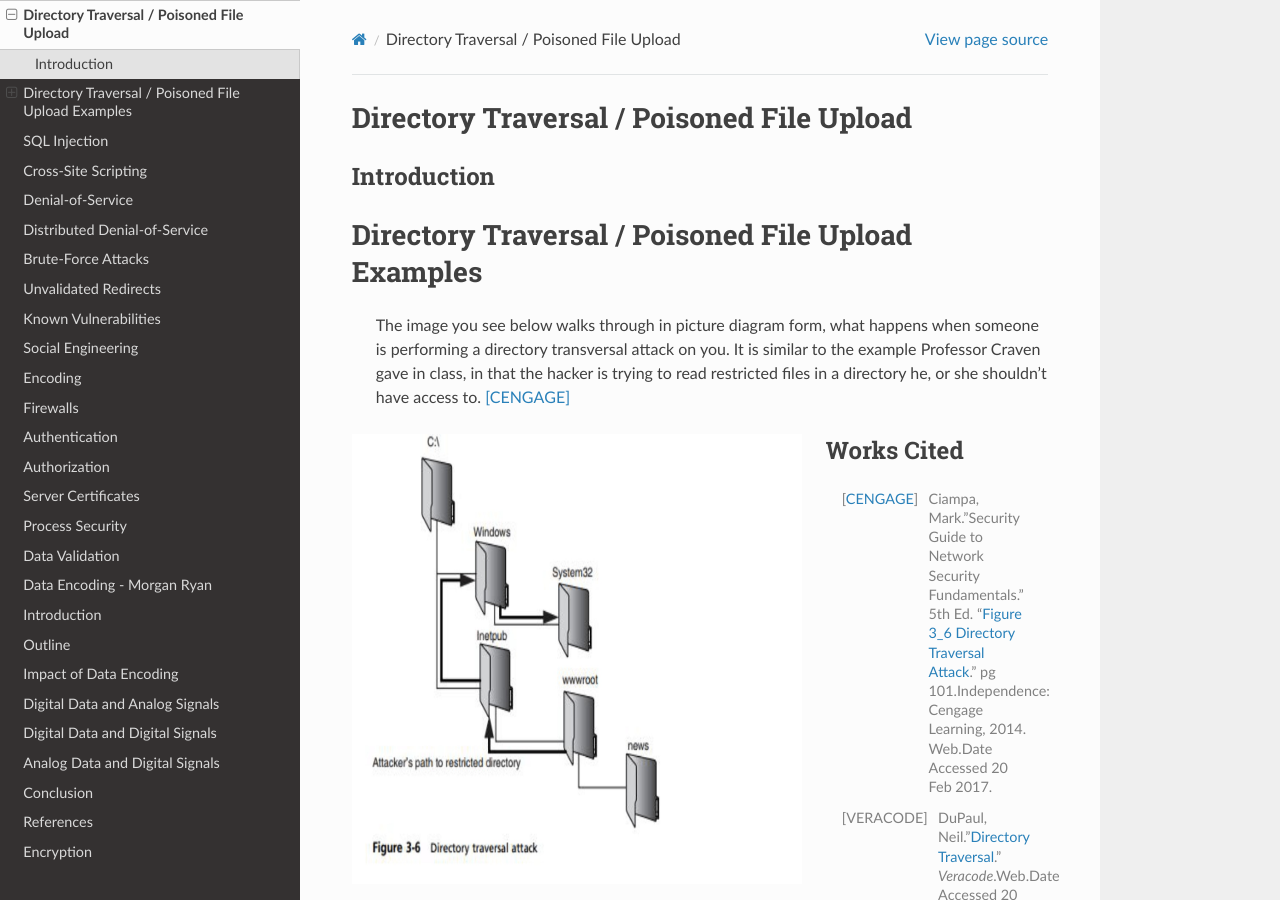
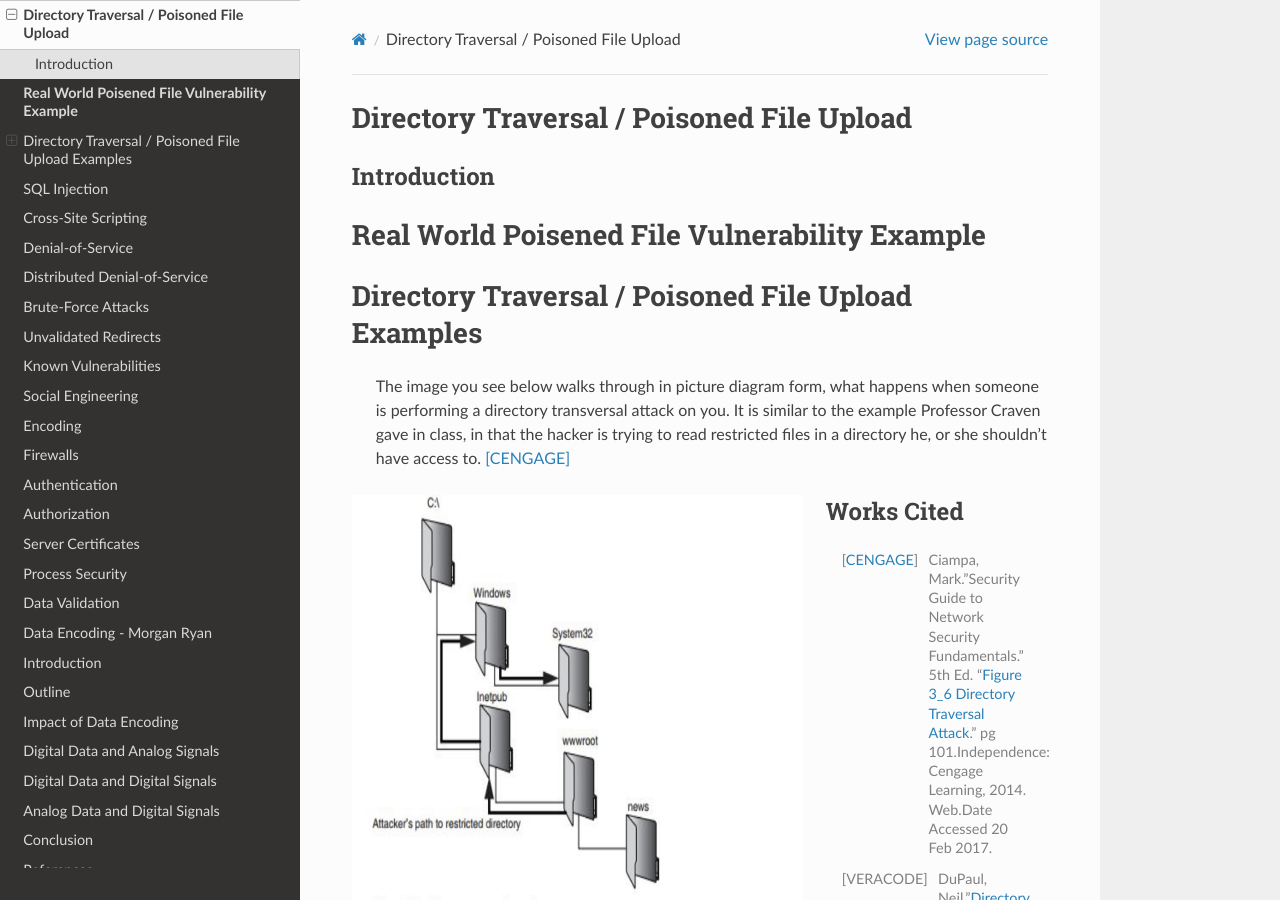
Before and after one commit to pvcraven/2017_web_security, a Sphinx documentation site: the page built from source/directory_traversal/directory_traversal.rst, in a window 1280 px wide and 900 px high. Built offline with Sphinx 7.4.7 and the Read the Docs theme 2.0.0, drawn with Linux system fonts in a browser that asks for light colours.

Commit message:
this is the final attempt at formatting for this weeks turn in

```diff
--- a/source/directory_traversal/directory_traversal.rst
+++ b/source/directory_traversal/directory_traversal.rst
@@ -12,8 +12,9 @@ Introduction
 Real World Directory Traversal Vulnerability Example
 
 
-==============================================
-Real World Poisened File Vulnerability Example
+
+**Real World Poisened File Vulnerability Example**
+==================================================
 
 
 
```
